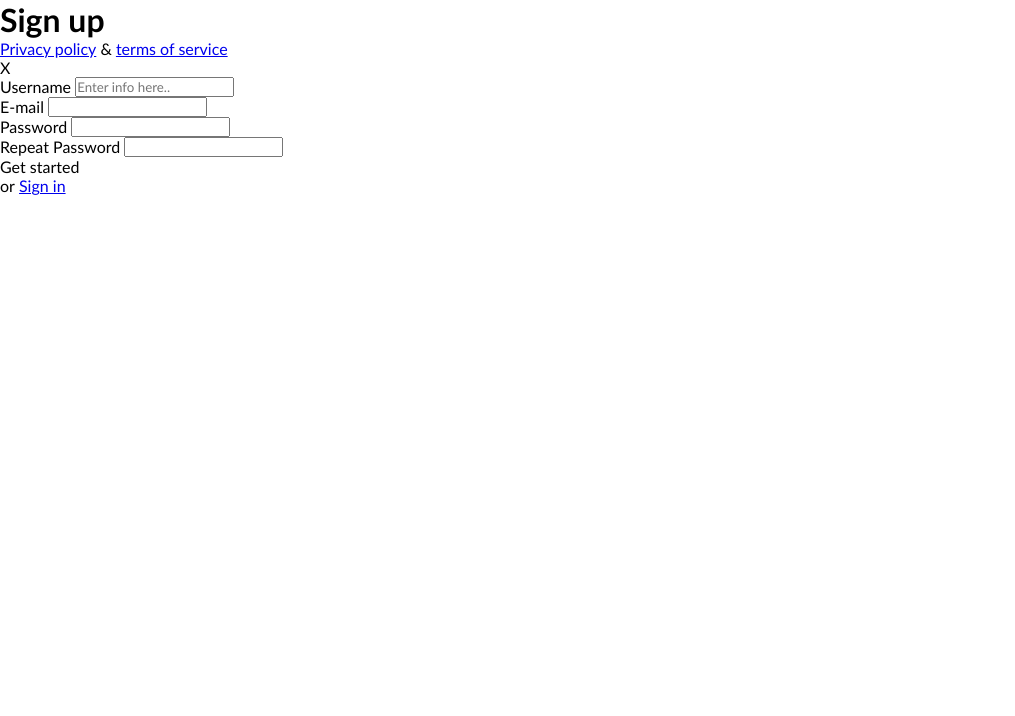
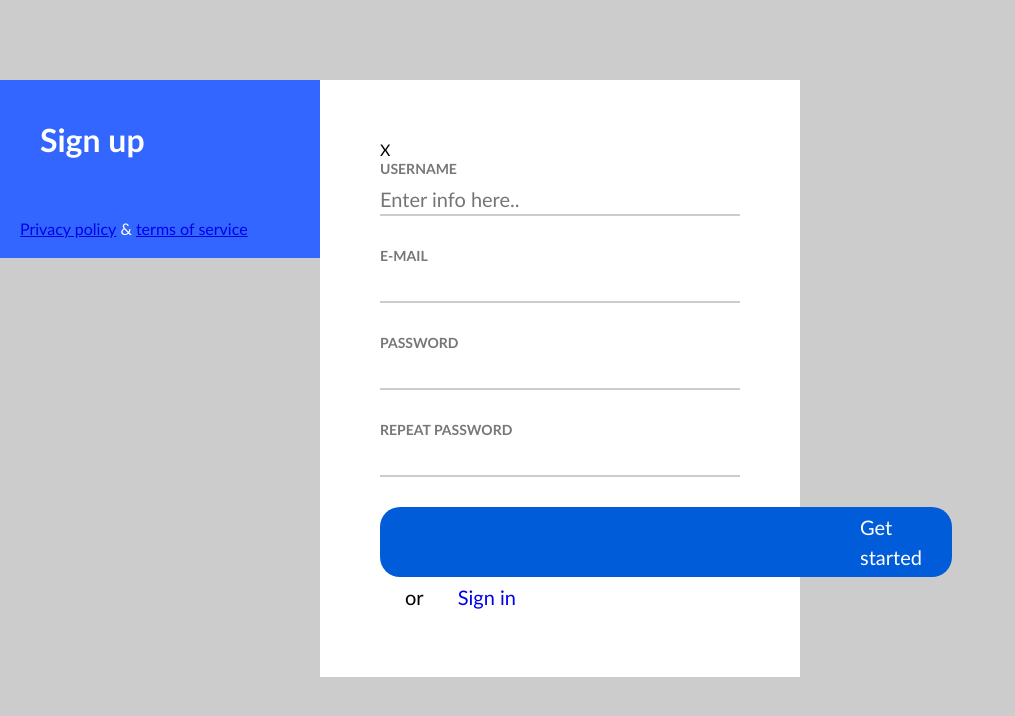
Before and after one commit to VilijaKveine/4-sign-in, a plain HTML site: page index.html in a window 1280 px wide. Shown: the whole page, without its empty margins (0-1015 px from the left). Drawn offline with Linux system fonts and the light colour scheme.

Commit message:
css file split ,form style

```diff
--- a/css/button.css
+++ b/css/button.css
@@ -0,0 +1,12 @@
+.btn {
+    display: inline-block;
+    padding: 5px;
+    padding-left: 30pc;
+    padding-right: 30px;
+    background-color: #015CDA;
+    color: #fff;
+    font-size: 20px;
+    line-height: 30px;
+    border-radius: 20px;
+    cursor: pointer;
+}
--- a/css/form.css
+++ b/css/form.css
@@ -0,0 +1,45 @@
+form{
+    display: inline-block;
+    width: 100%;
+}
+    form > .form-row {
+    display: inline-block;
+    width: 100%;
+    margin-bottom: 30px;
+    }
+        form > .form-row:last-of-type{
+            margin-bottom: 0;
+        }
+        form > .form-row > label{
+            display: inline-block;
+            width: 100%;
+            margin-bottom: 5px;
+            color: #777;
+            text-transform: uppercase;
+            font-weight: bold;
+            font-size: 14px;
+            line-height: 20px;
+        }
+        form > .form-row > input {
+            display: inline-block;
+            width: 100%;
+            font-size: 20px;
+            line-height: 30px;
+            border: none;
+            border-bottom: 2px solid #ccc;
+        }
+        form > .form-row > span {
+            display: inline-block;
+            padding:5px;
+            margin-left: 20px;
+            margin-right: 20px;
+            font-size: 20px;
+            line-height: 30px;
+        }
+        form > .form-row > a {
+            display: inline-block;
+            padding: 5px;
+            font-size: 20px;
+            line-height: 30px;
+            text-decoration: none;
+        }
--- a/css/main.css
+++ b/css/main.css
@@ -1,8 +1,33 @@
-  body,
-  body * {
-    margin:0;
-    padding:0;
-    vertical-align: top;
-    box-sizing: border-box;
-    font-family: 'Gill Sans', 'Gill Sans MT', Calibri, 'Trebuchet MS', sans-serif;
+  body{
+    background-color: #ccc;
   }
+  .container {
+        display: inline-block;
+        width: 800px;
+        margin-top: 80px;
+        margin-left: calc ( (100% - 800px) /2);
+  }
+       .container > .left {
+           display: inline-block;
+           width:40%;
+           float: left;
+           background-color: #36f;
+           color:#fff;
+       }
+            .container > .left > h1{
+                display: inline-block;
+                width:100%;
+                padding: 40px;
+            }
+            .container > .left > footer {
+                display: inline-block;
+                width:100%;
+                padding: 20px;
+       }
+        .container > .right {
+        display: inline-block;
+        width:60%;
+        float: left;
+        padding: 60px;
+        background-color: #fff;
+       }
--- a/css/reset.css
+++ b/css/reset.css
@@ -0,0 +1,8 @@
+body,
+body * {
+    margin: 0;
+    padding: 0;
+    vertical-align: top;
+    box-sizing: border-box;
+    font-family: 'Gill Sans', 'Gill Sans MT', Calibri, 'Trebuchet MS', sans-serif;
+}
--- a/index.html
+++ b/index.html
@@ -5,43 +5,44 @@
     <meta name="viewport" content="width=device-width, initial-scale=1.0">
     <meta http-equiv="X-UA-Compatible" content="ie=edge">
     <title>Sign up</title>
+    <link rel="stylesheet" href="./css/reset.css">
     <link rel="stylesheet" href="./css/button.css">
     <link rel="stylesheet" href="./css/form.css">
     <link rel="stylesheet" href="./css/main.css">
 </head>
 <body>
-    <main>
-        <div>
+    <main class="container">
+        <div class="left">
             <h1>Sign up</h1>
             <footer>
                 <a href="#">Privacy policy</a>
                 <span>&</span>
-                <a href="#">terms of service</a>
+                <a href="#" class="left">terms of service</a>
             </footer>
         </div>
-        <div>
+        <div class="right">
             <div>X</div>
             <form>
-                <div>
-                    <label for="username">Username</label>
+                <div class="form-row">
+                    <label for="slapyvardis">Username</label>
                     <input type="text"
                            placeholder="Enter info here.."
-                           name="username">
+                           name="slapyvardis">
                 </div>
-                <div>
+                <div class="form-row">
                     <label for="email">E-mail</label>
                     <input type="email" name="email">
                 </div>
-                <div>
+                <div class="form-row">
                     <label for="password">Password</label>
                     <input type="password" name="pass">
                 </div>
-                <div>
-                    <label for="pass2">Repeat Password</label>
+                <div class="form-row">
+                    <label for="pass2">Repeat password</label>
                     <input type="password" name="pass2">
                 </div>
-                <div>
-                    <div>Get started</div>
+                <div class="form-row">
+                    <div class="btn">Get started</div>
                     <span>or</span>
                     <a href="#">Sign in</a>
                 </div>
```
Also changed, not shown: img/Sign in be raidziu.png (renamed from Sign in be raidziu.png), img/Sign in.png (renamed from Sign in.png), img/x.png (renamed from x.png).
